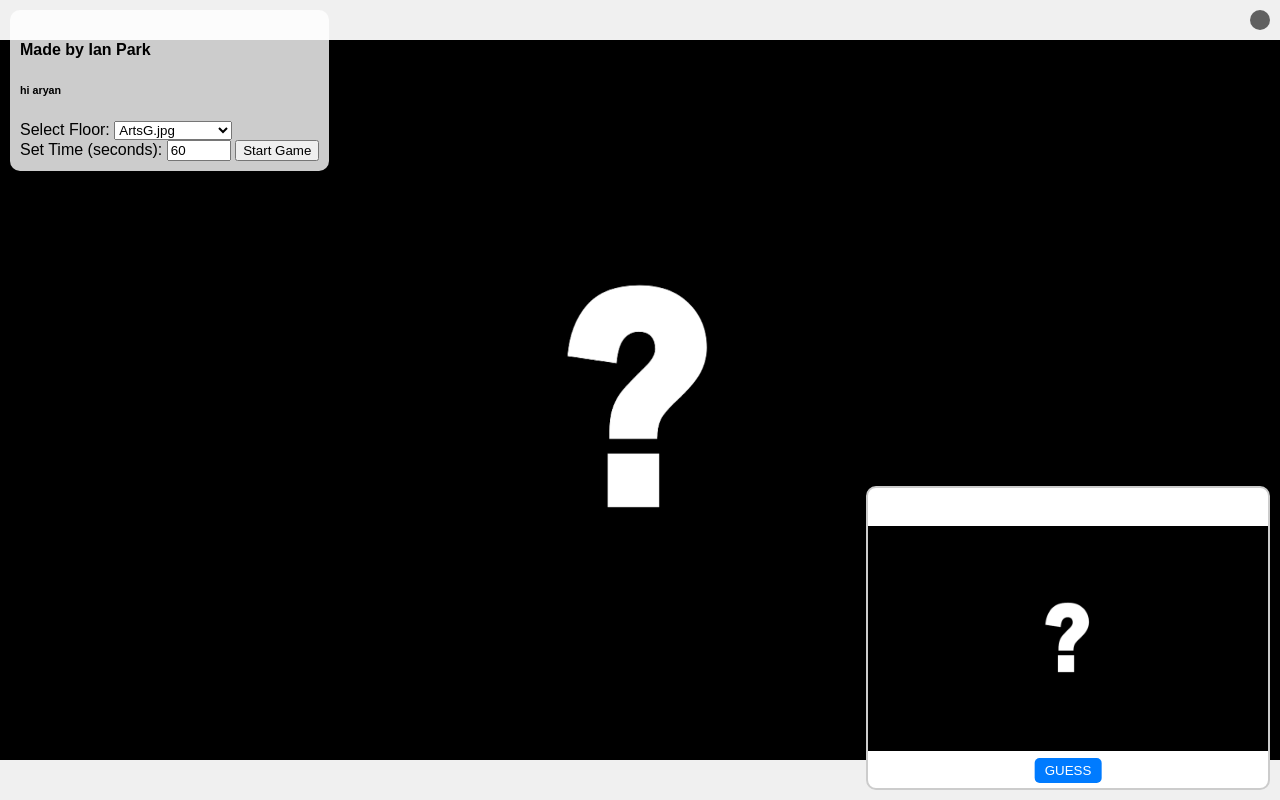
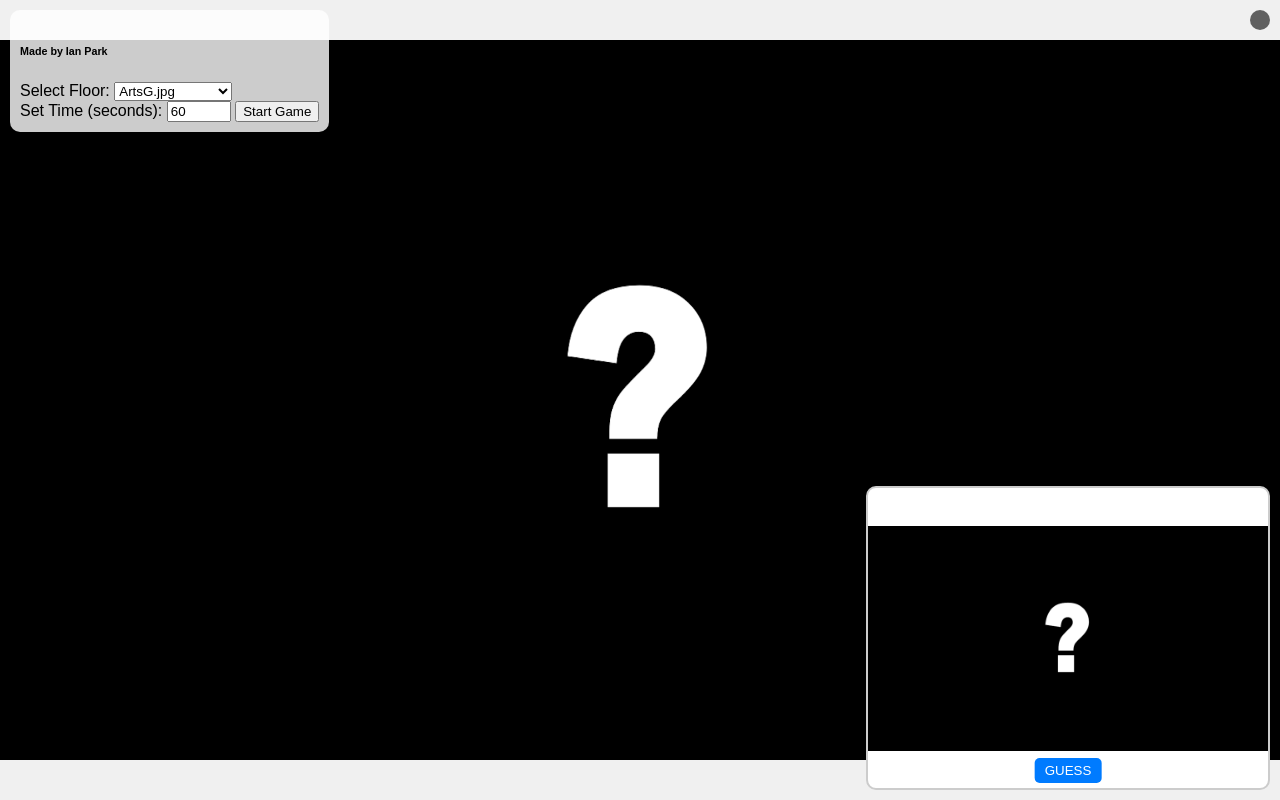
Before and after one commit to Igyeom/Igyeom, a plain HTML site: page GISGuessr/index.html in a window 1280 px wide. Drawn offline with Linux system fonts and the light colour scheme.

Commit message:
Update index.html

```diff
--- a/GISGuessr/index.html
+++ b/GISGuessr/index.html
@@ -117,8 +117,7 @@
     </div>
 
     <div id="controls">
-      <h4>Made by Ian Park</h4>
-      <h6>hi aryan</h6>
+      <h6>Made by Ian Park</h6>
       <label for="floor-select">Select Floor:</label>
       <select id="floor-select" onchange="updateFloor();">
         <option>ArtsG.jpg</option>
```
